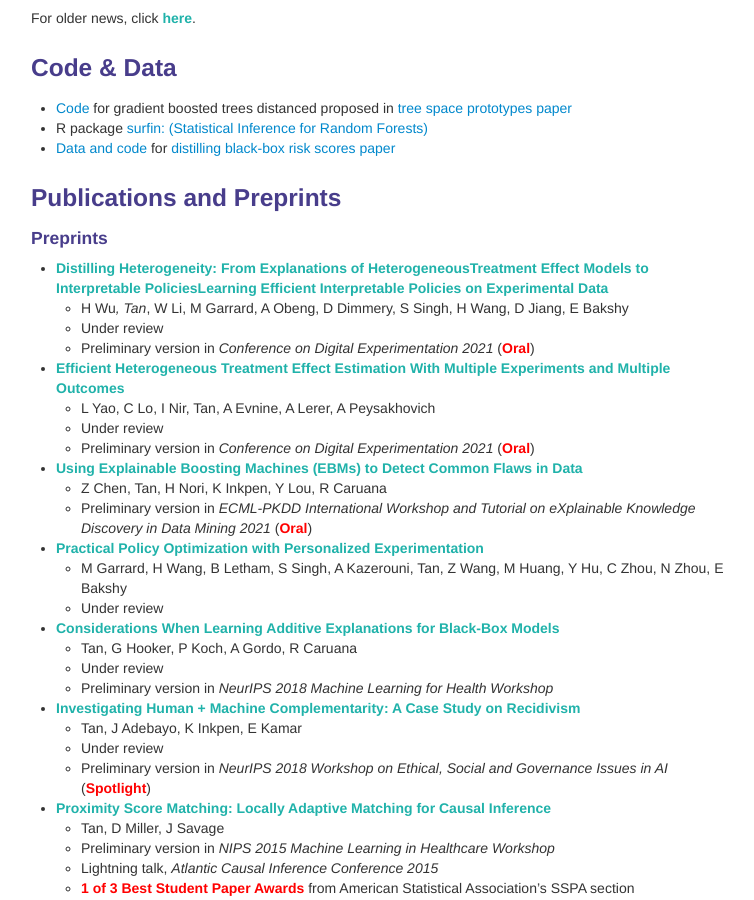
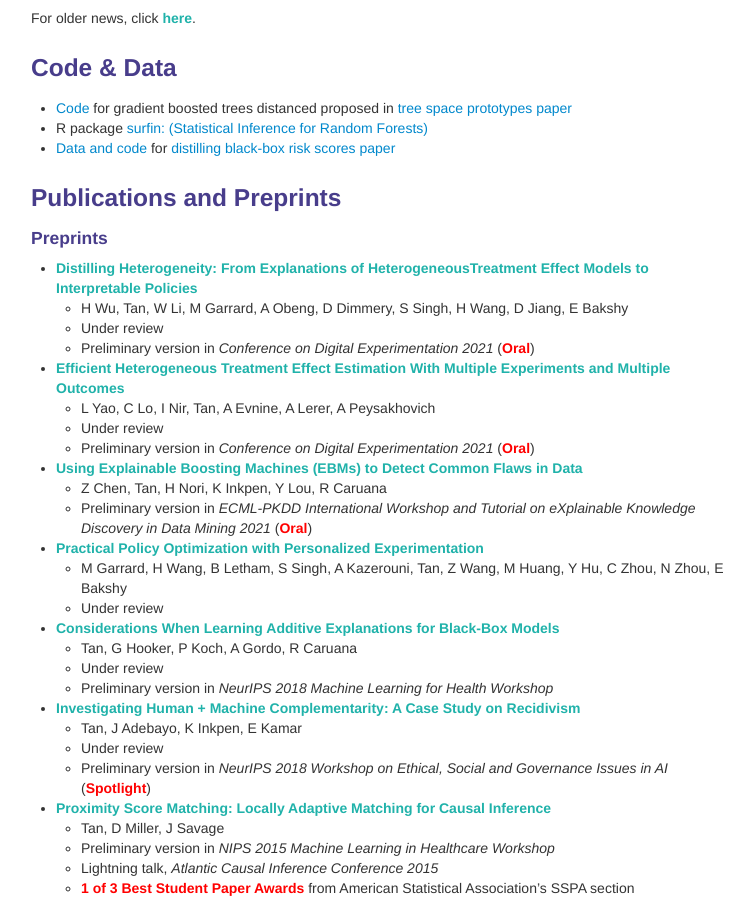
Before and after one commit to shftan/shftan.github.io, a Jekyll site: the page built from index.md, in a window 1280 px wide and 900 px high, scrolled down 823 px. Shown: the whole window, without its empty margins (259-1013 px from the left). Built offline with Jekyll 4.4.1, drawn with Linux system fonts in a browser that asks for light colours.

Commit message:
Update index.md

```diff
--- a/index.md
+++ b/index.md
@@ -53,8 +53,8 @@ For older news, click <a class="paper" href="oldernews.html">here</a>.
 <div class="row-fluid" id="publications"><h3>Publications and Preprints</h3>
 <h4>Preprints</h4>
 </div>
-- <span class="paper">Distilling Heterogeneity: From Explanations of HeterogeneousTreatment Effect Models to Interpretable PoliciesLearning Efficient Interpretable Policies on Experimental Data</span>
-   - H Wu*, Tan*, W Li, M Garrard, A Obeng, D Dimmery, S Singh, H Wang, D Jiang, E Bakshy
+- <span class="paper">Distilling Heterogeneity: From Explanations of HeterogeneousTreatment Effect Models to Interpretable Policies</span>
+   - H Wu, Tan, W Li, M Garrard, A Obeng, D Dimmery, S Singh, H Wang, D Jiang, E Bakshy
    - Under review
    - Preliminary version in _Conference on Digital Experimentation 2021_ (<span class="highlight">Oral</span>)
 - <span class="paper">Efficient Heterogeneous Treatment Effect Estimation With Multiple Experiments and Multiple Outcomes</span>
```
